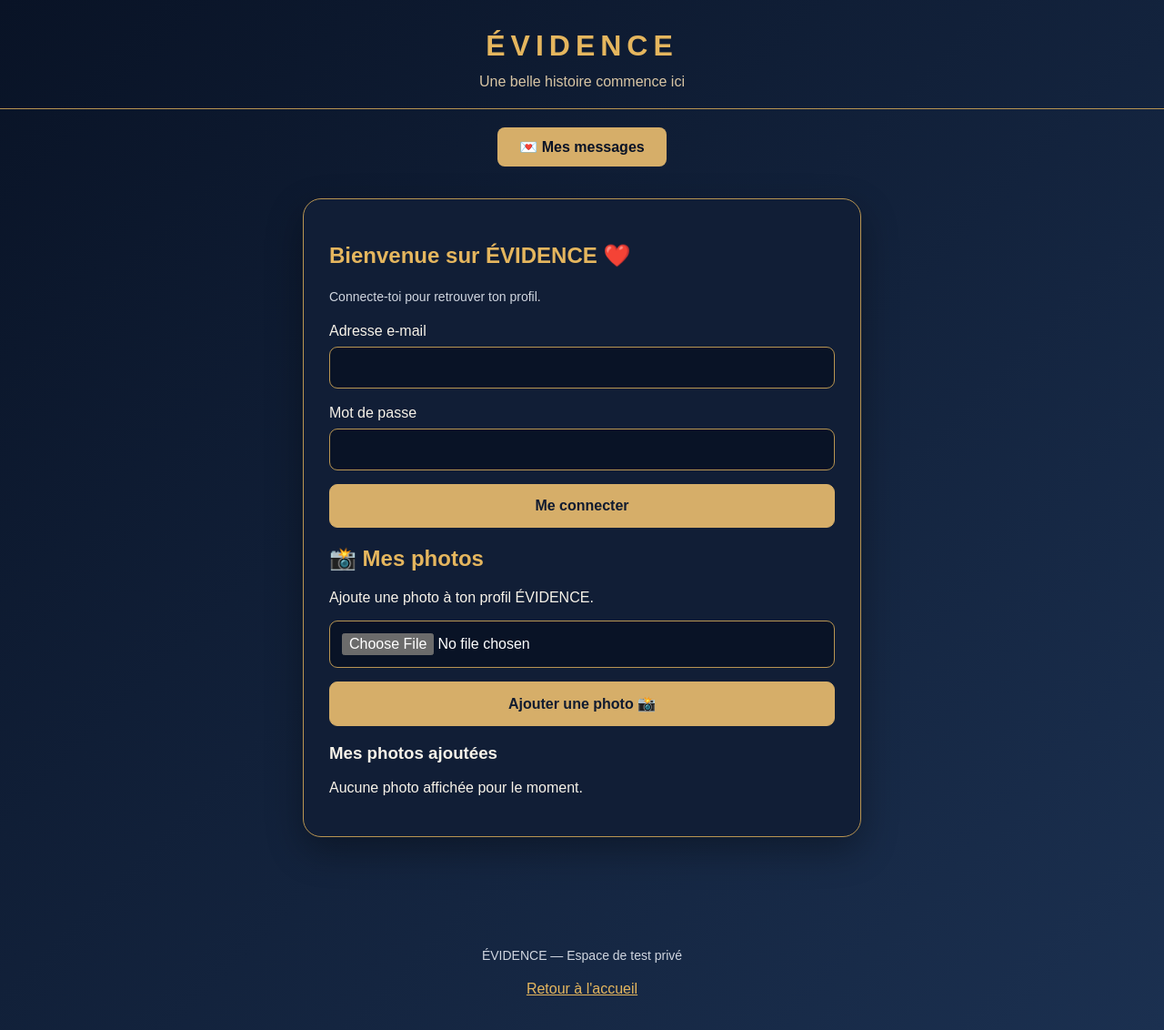
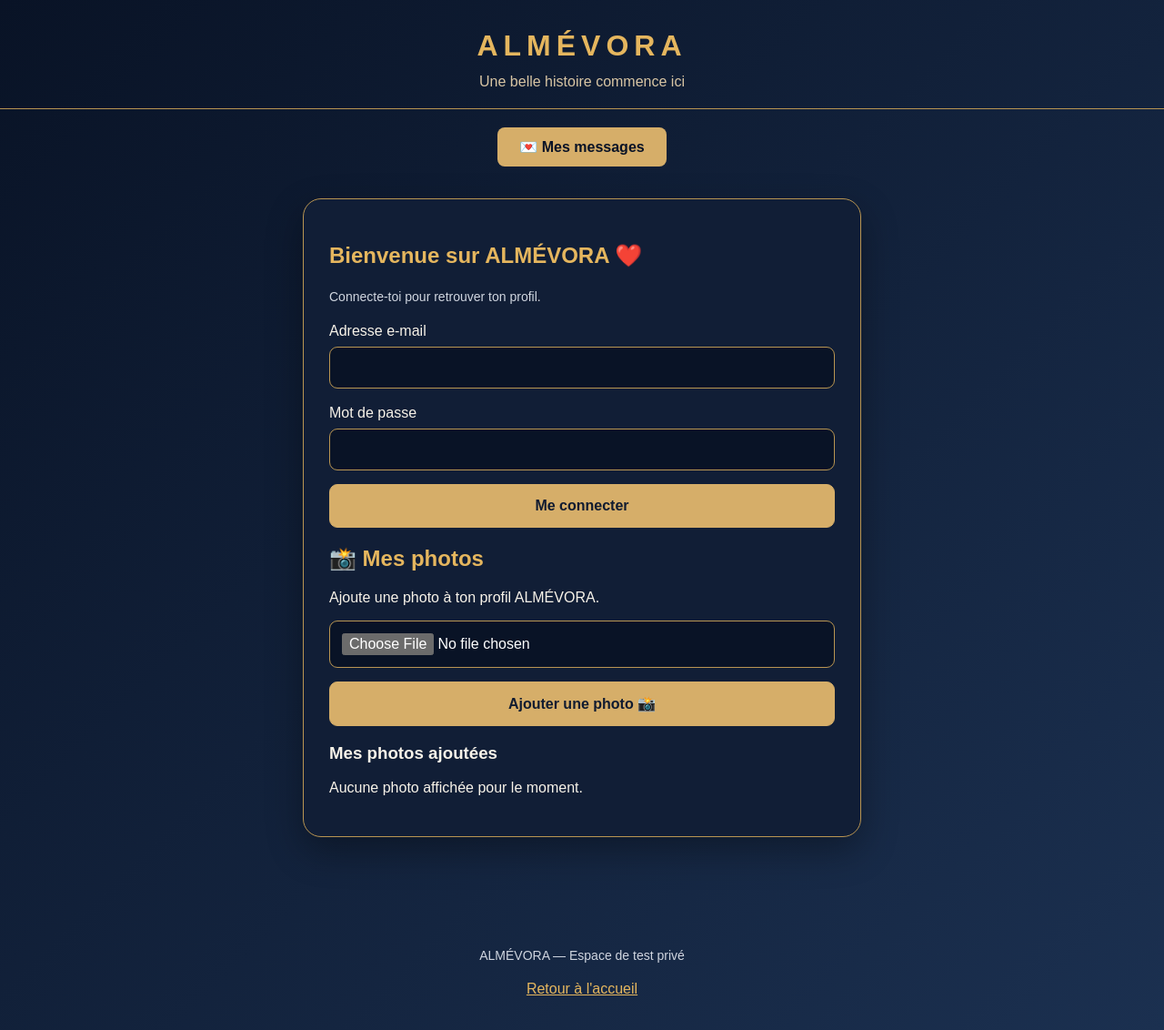
Before and after one commit to totodu80/evidence, a plain HTML site: page mon-profil.html in a window 1280 px wide. Shown: the whole page at 91% size. Drawn offline with Linux system fonts and the light colour scheme; a script that the page names is missing.

Commit message:
Update branding from ÉVIDENCE to ALMÉVORA

```diff
--- a/mon-profil.html
+++ b/mon-profil.html
@@ -4,7 +4,7 @@
 <head>
   <meta charset="UTF-8">
   <meta name="viewport" content="width=device-width, initial-scale=1">
-  <title>Mon profil | ÉVIDENCE</title>
+  <title>Mon profil | ALMÉVORA</title>
 <style>
 input[type="checkbox"] {
   width: auto;
@@ -105,7 +105,7 @@ input[type="checkbox"] {
 </head>
 <body>
   <header>
-    <h1>ÉVIDENCE</h1>
+    <h1>ALMÉVORA</h1>
     <div class="subtitle">Une belle histoire commence ici</div>
   </header>
   <div style="text-align:center; margin:20px;">
@@ -129,7 +129,7 @@ input[type="checkbox"] {
       </section>
 
       <section id="login">
-        <h2>Bienvenue sur ÉVIDENCE ❤️</h2>
+        <h2>Bienvenue sur ALMÉVORA ❤️</h2>
         <p class="note">Connecte-toi pour retrouver ton profil.</p>
 
         <label for="email">Adresse e-mail</label>
@@ -180,7 +180,7 @@ input[type="checkbox"] {
 
 <section id="photos-section">
   <h2>📸 Mes photos</h2>
-  <p>Ajoute une photo à ton profil ÉVIDENCE.</p>
+  <p>Ajoute une photo à ton profil ALMÉVORA.</p>
 
   <input
     type="file"
@@ -207,7 +207,7 @@ input[type="checkbox"] {
   </main>
 
   <footer>
-    <p class="note">ÉVIDENCE — Espace de test privé</p>
+    <p class="note">ALMÉVORA — Espace de test privé</p>
     <p><a href="./">Retour à l'accueil</a></p>
   </footer>
 
@@ -579,7 +579,7 @@ zone.appendChild(boutonSupprimer);
         $('profil_visible').checked = false;
 
         show('login');
-        message('Tu es déconnecté. À bientôt sur ÉVIDENCE ❤️');
+        message('Tu es déconnecté. À bientôt sur ALMÉVORA ❤️');
       } catch (error) {
         report(error);
       }
```
